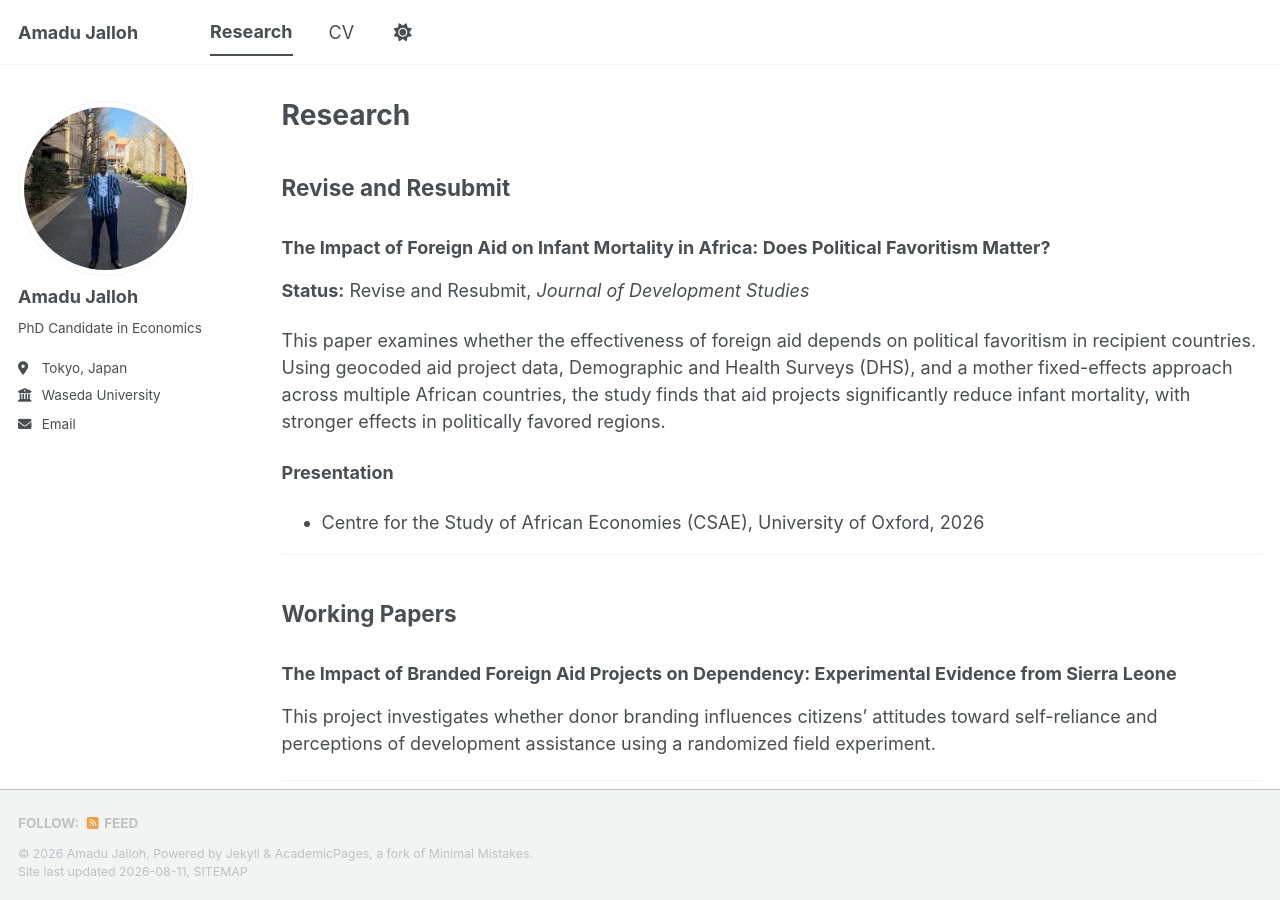
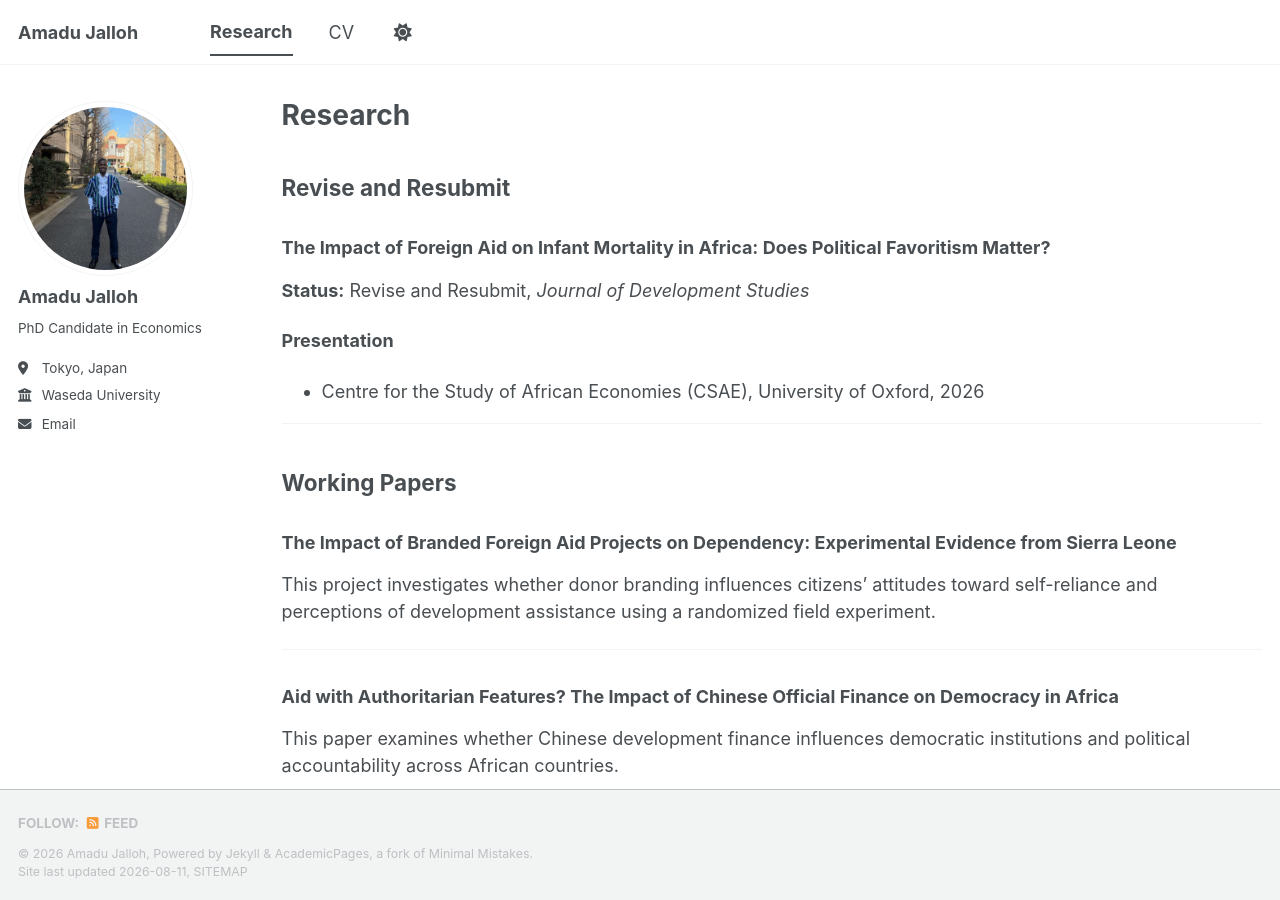
Before and after one commit to Jay95-png/Jay95-png.github.io, a Jekyll site: the page built from _pages/research.md, in a window 1280 px wide and 900 px high. Built offline with Jekyll 4.4.1, drawn with Linux system fonts in a browser that asks for light colours; a style sheet for code colours, icons or effects is not loaded.

Commit message:
Update research.md

```diff
--- a/_pages/research.md
+++ b/_pages/research.md
@@ -10,7 +10,6 @@ author_profile: true
 
 **Status:** Revise and Resubmit, *Journal of Development Studies*
 
-This paper examines whether the effectiveness of foreign aid depends on political favoritism in recipient countries. Using geocoded aid project data, Demographic and Health Surveys (DHS), and a mother fixed-effects approach across multiple African countries, the study finds that aid projects significantly reduce infant mortality, with stronger effects in politically favored regions.
 
 **Presentation**
 - Centre for the Study of African Economies (CSAE), University of Oxford, 2026
```
